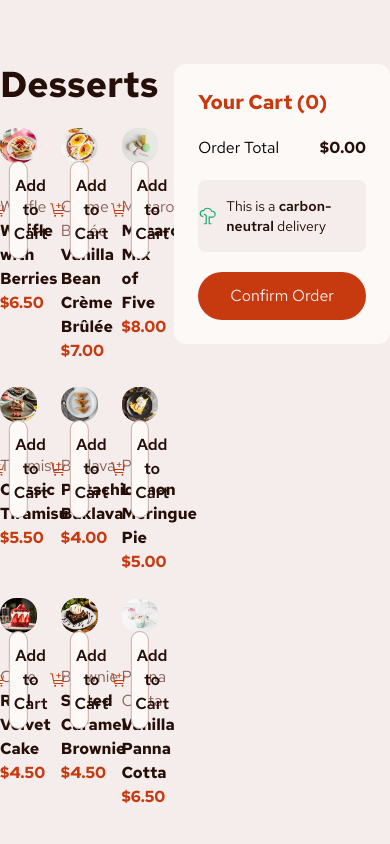
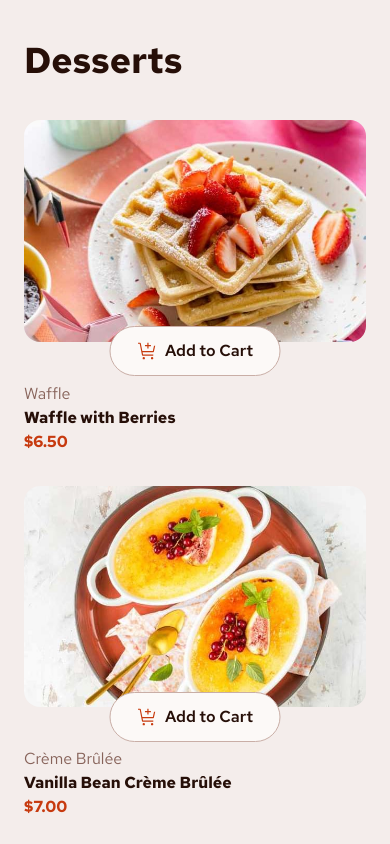
Before and after one commit to Luca-Sousa/Project-Product-List-With-Cart-Main, a React (Vite) app: page / in a window 390 px wide. Shown: the top 844 px of the page. Built offline with nearby package versions, Linux system fonts and the light colour scheme.

Commit message:
Update Responsive and Empty Cart

```diff
--- a/index.html
+++ b/index.html
@@ -7,7 +7,7 @@
       rel="icon"
       type="image/png"
       sizes="32x32"
-      href="./public/favicon-32x32.png"
+      href="./src/assets/icons/favicon-32x32.png"
     />
 
     <title>Projeto | Product list with cart</title>
--- a/src/App.tsx
+++ b/src/App.tsx
@@ -1,17 +1,25 @@
-import { useState } from "react";
+import { useEffect, useState } from "react";
 import { ProductCard } from "./components/ProductCard";
 import { ProductsData } from "./ProductsData";
 import { Product } from "./types";
 import IconCarbonNeutral from "./assets/icons/icon-carbon-neutral.svg";
+import IllustrationEmptyCart from "./assets/icons/illustration-empty-cart.svg";
 import { Modal } from "./components/Modal";
 import { ItensCart } from "./components/ItensCart";
 
 export function App() {
+  const [isOpenCartItens, SetOpenCartItens] = useState(false);
   const [totalQuantity, setTotalQuantity] = useState(0);
   const [totalValue, setTotalValue] = useState(0);
   const [selectedProducts, setSelectedProducts] = useState<Product[]>([]);
   const [isOpenModal, setIsOpenModal] = useState(false);
   const [resetProductIds, setResetProductIds] = useState<string[]>([]);
+
+  useEffect(() => {
+    if (totalQuantity > 0) {
+      SetOpenCartItens(true);
+    }
+  }, [totalQuantity]);
 
   const handleQuantityChange = (delta: number, product: Product) => {
     setTotalQuantity((prevTotalQuantity) => prevTotalQuantity + delta);
@@ -79,14 +87,15 @@ export function App() {
     setTotalValue(0);
     setSelectedProducts([]);
     setResetProductIds(selectedProducts.map((product) => product.id));
+    SetOpenCartItens(false);
   };
 
   return (
-    <div className="max-w-[1440px] mx-auto flex gap-4 py-16">
-      <div className="flex-1 space-y-6">
+    <div className="max-w-[1440px] mx-auto flex gap-4 py-16 2xl:px-6 lg:py-10 lg:gap-6 md:flex-col md:gap-16">
+      <div className="flex-1 space-y-6 md:space-y-10">
         <h2 className="font-bold text-4xl text-colorRose900">Desserts</h2>
 
-        <div className="w-full grid grid-cols-3 gap-6">
+        <div className="w-full grid grid-cols-3 gap-6 lg:grid-cols-2 xs:grid-cols-1">
           {ProductsData.map((product: Product) => (
             <ProductCard
               key={product.id}
@@ -99,11 +108,13 @@ export function App() {
         </div>
       </div>
 
-      <div className="w-80 h-fit space-y-5 bg-colorRose50 p-6 rounded-xl">
+      <div className="w-80 h-fit space-y-5 bg-colorRose50 p-6 rounded-xl lg:w-72 md:w-[550px] md:mx-auto sm:w-full">
         <h2 className="text-xl font-bold text-colorRed">
           Your Cart ({totalQuantity})
         </h2>
 
+        {isOpenCartItens ? (
+          <div className="space-y-5">
             <ItensCart
               selectedProducts={selectedProducts}
               handleRemoveProduct={handleRemoveProduct}
@@ -116,9 +127,9 @@ export function App() {
               </div>
             </div>
 
-        <div className="flex items-center justify-center gap-2 bg-colorRose100 rounded-lg py-4">
+            <div className="flex items-center justify-center gap-2 bg-colorRose100 rounded-lg text-center py-4 lg:px-4">
               <img
-            className="size-5"
+                className="size-7"
                 src={IconCarbonNeutral}
                 alt="Icon Carbon Neutral"
               />
@@ -143,6 +154,19 @@ export function App() {
               />
             )}
           </div>
+        ) : (
+          <div className="flex flex-col items-center justify-center gap-4">
+            <img
+              className="size-40"
+              src={IllustrationEmptyCart}
+              alt="Illustration Empty Cart"
+            />
+            <p className="text-colorRose900 text-center">
+              Your added items will appear here
+            </p>
+          </div>
+        )}
+      </div>
     </div>
   );
 }
--- a/src/components/Modal.tsx
+++ b/src/components/Modal.tsx
@@ -7,8 +7,8 @@ export function Modal({
   handleNewOrder,
 }: ModalProps) {
   return (
-    <div className="fixed inset-0 flex items-center justify-center bg-black/60 z-50">
-      <div className="w-[480px] h-fit bg-colorRose50 p-6 rounded-xl space-y-4">
+    <div className="fixed inset-0 flex items-center justify-center bg-black/60 xs:items-end xs:justify-start">
+      <div className="w-[480px] h-fit bg-colorRose50 p-6 rounded-xl space-y-4 xs:w-full xs:rounded-none xs:rounded-t-2xl">
         <CheckCircle className="size-10 text-colorGreen" />
 
         <div className="space-y-1">
@@ -22,7 +22,7 @@ export function Modal({
           {selectedProducts.map((product) => (
             <ul
               key={product.id}
-              className="flex justify-between items-center border-b border-colorRose200 px-4 py-3"
+              className="flex justify-between items-center border-b border-colorRose200 px-4 py-3 gap-2"
             >
               <li className="flex gap-4 items-center">
                 <img
@@ -31,8 +31,8 @@ export function Modal({
                   alt="Image Thumbnail"
                 />
 
-                <ul className="text-sm space-y-1">
-                  <li className="text-colorRose900 font-semibold">
+                <ul className="text-sm space-y-1 flex-1 min-w-0">
+                  <li className="text-colorRose900 font-semibold truncate">
                     {product.name}
                   </li>
                   <li className="font-semibold flex gap-3">
--- a/src/components/ProductCard.tsx
+++ b/src/components/ProductCard.tsx
@@ -45,17 +45,32 @@ export function ProductCard({
   return (
     <div className="flex flex-col gap-8">
       <div className="relative">
-        <img
+        <picture>
+          <source srcSet={product.image.desktop} media="(min-width: 1024px)" />
+          <source
+            srcSet={product.image.tablet}
+            media="(min-width: 768px) and (max-width: 1023px)"
+          />
+          <source srcSet={product.image.mobile} media="(max-width: 767px)" />
+          <img
+            src={product.image.desktop}
+            alt={product.name}
+            className={`rounded-2xl ${
+              !isButtonVisible && "ring-4 ring-colorRed"
+            } w-full`}
+          />
+        </picture>
+        {/* <img
           src={product.image.desktop}
           alt={product.name}
           className={`rounded-2xl ${
             !isButtonVisible && "ring-4 ring-colorRed"
           }`}
-        />
+        /> */}
 
         <button
           onClick={handleAddToCartClick}
-          className="w-1/2 absolute top-[93%] left-1/2 -translate-x-1/2 group"
+          className="w-1/2 absolute top-[93%] left-1/2 -translate-x-1/2 group xl:w-4/6 lg:w-3/4 md:w-1/2 sm:w-3/4 xs:w-1/2"
         >
           <div
             className={`${
@@ -76,7 +91,7 @@ export function ProductCard({
         <div
           className={`${
             isButtonVisible ? "hidden" : "flex"
-          } w-1/2 absolute top-[93%] left-1/2 -translate-x-1/2 bg-colorRed items-center justify-between rounded-full px-3 py-3`}
+          } w-1/2 absolute top-[93%] left-1/2 -translate-x-1/2 bg-colorRed items-center justify-between rounded-full px-3 py-3 xl:w-4/6 lg:w-3/4 md:w-1/2 sm:w-3/4 xs:w-1/2`}
         >
           <div
             onClick={DecrementQuantitysItems}
@@ -96,7 +111,7 @@ export function ProductCard({
         </div>
       </div>
 
-      <div>
+      <div className="py-1 lg:py-2">
         <p className="text-colorRose500">{product.category}</p>
         <h2 className="text-colorRose900 font-bold">{product.name}</h2>
         <p className="text-colorRed font-bold">${product.price.toFixed(2)}</p>
--- a/tailwind.config.js
+++ b/tailwind.config.js
@@ -21,7 +21,7 @@ export default {
       }
     },
     screens: {
-      '2xl': {'max': '1535px'},
+      '2xl': {'max': '1450px'},
       'xl': {'max': '1320px'},
       'lg': {'max': '1023px'},
       'md': {'max': '767px'},
```
Also changed, not shown: src/index.css (line endings or trailing spaces). Lines whose indentation alone changed are shown as unchanged.
